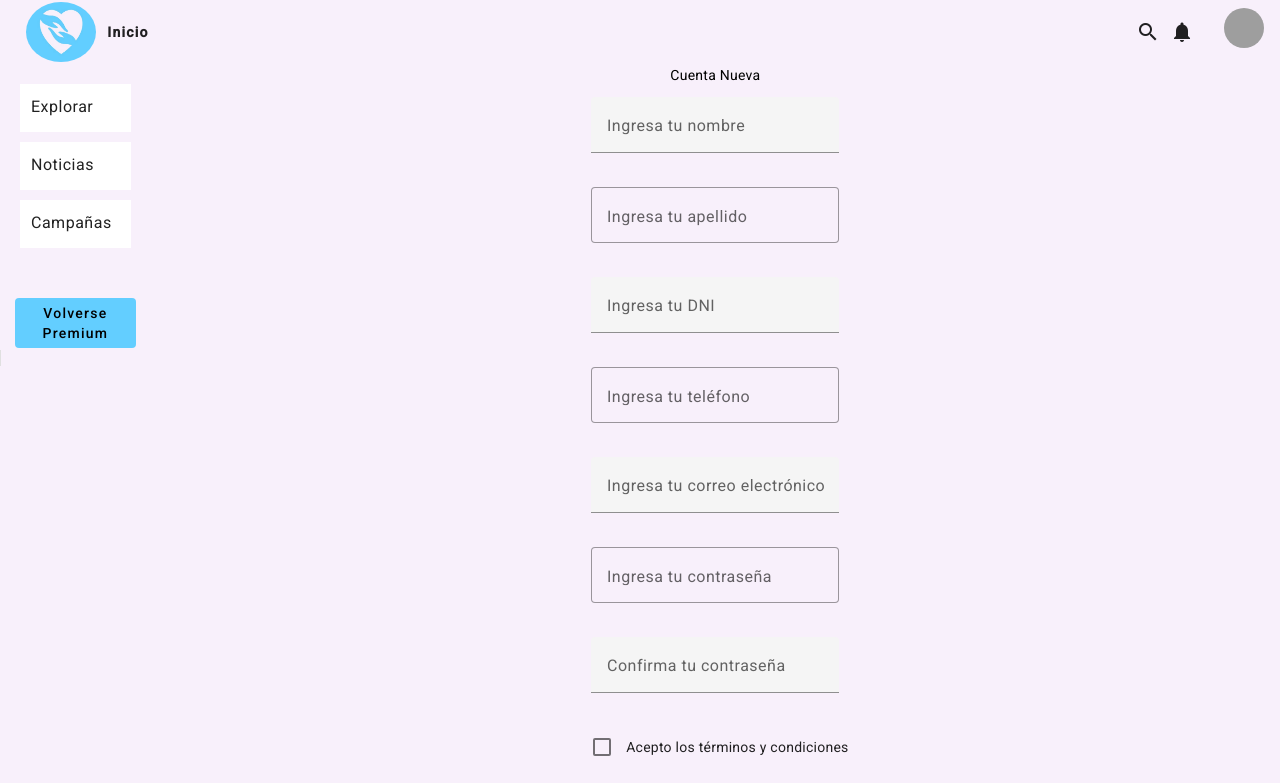
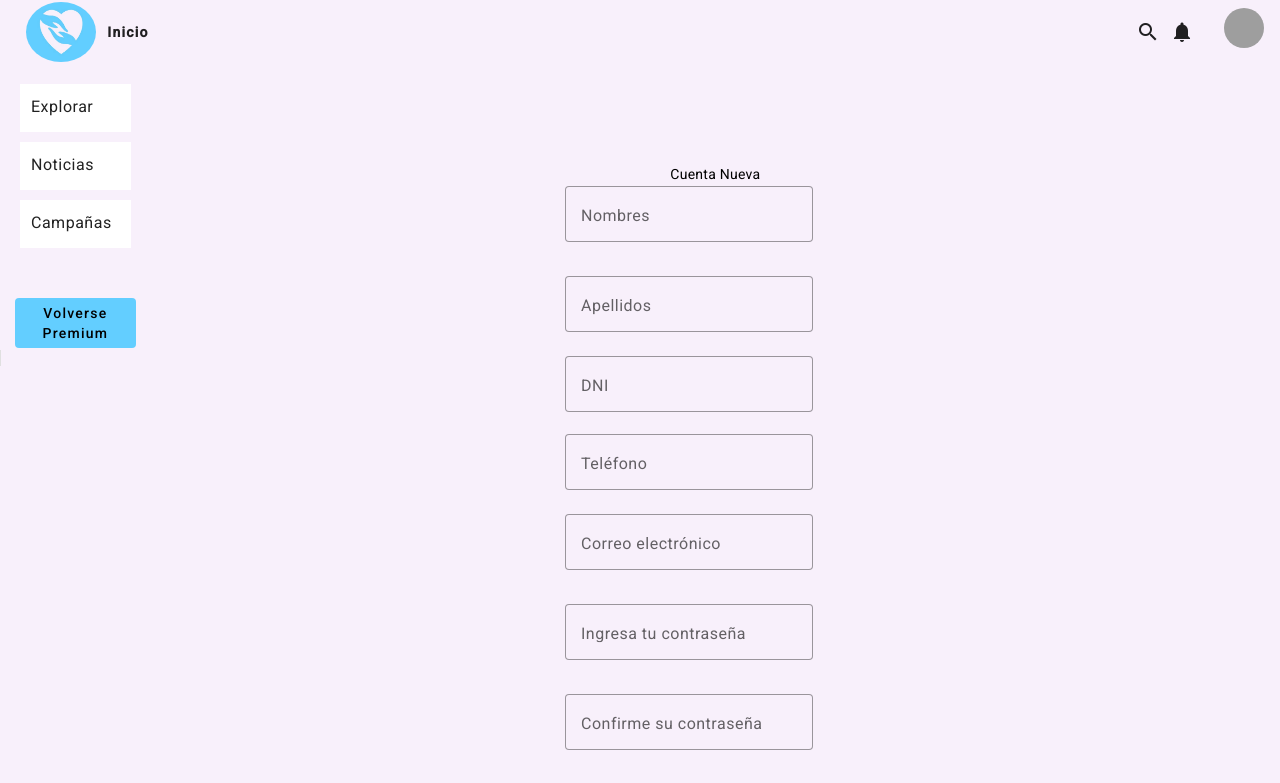
Before and after one commit to upc-pre-202301-Qunapaq-SI729-WS51/upc-pre-202301-Qunapaq-SI729-WS51-FrontEnd, an Angular app in the folder Zenquna/: page /create-account in a window 1280 px wide. Shown: the top 783 px of the page. Built offline with nearby package versions, Linux system fonts and the light colour scheme; no server answers; data requests are answered from the project's data file; grey boxes are pictures that could not be loaded.

Commit message:
scss update
Update of components styles

```diff
--- a/Zenquna/src/app/components/create-account/create-account.component.html
+++ b/Zenquna/src/app/components/create-account/create-account.component.html
@@ -1,42 +1,43 @@
 <div class="CreateAccount">
-    <p>Cuenta Nueva</p>
-
+    <p class="New account">Cuenta Nueva</p>
+    <div class="mat-form-field">
     <p>
-        <mat-form-field appearance="fill">
-          <mat-label>Ingresa tu nombre</mat-label>
-          <input matInput placeholder="">
+        <mat-form-field appearance="outline">
+          <mat-label>Nombres</mat-label>
+          <input matInput placeholder="Ingrese su nombre">
           <mat-icon matSuffix></mat-icon>
           <mat-hint></mat-hint>
         </mat-form-field>
       </p>
       <p>
         <mat-form-field appearance="outline">
-          <mat-label>Ingresa tu apellido</mat-label>
-          <input matInput placeholder="">
+          <mat-label>Apellidos</mat-label>
+          <input matInput placeholder="Ingrese su apellido">
           <mat-icon matSuffix></mat-icon>
           <mat-hint></mat-hint>
         </mat-form-field>
       </p>
-      <p>
-        <mat-form-field appearance="fill">
-          <mat-label>Ingresa tu DNI</mat-label>
-          <input matInput placeholder="">
+    </div>
+      <p class="DNI-Phone">
+        <mat-form-field appearance="outline">
+          <mat-label>DNI</mat-label>
+          <input matInput placeholder="Ingrese su DNI">
+          <mat-icon matSuffix></mat-icon>
+          <mat-hint></mat-hint>
+        </mat-form-field>
+
+        <mat-form-field appearance="outline">
+          <mat-label>Teléfono</mat-label>
+          <input matInput placeholder="Ingrese su teléfono">
           <mat-icon matSuffix></mat-icon>
           <mat-hint></mat-hint>
         </mat-form-field>
       </p>
+    <div class="mat-form-field">
       <p>
         <mat-form-field appearance="outline">
-          <mat-label>Ingresa tu teléfono</mat-label>
-          <input matInput placeholder="">
-          <mat-icon matSuffix></mat-icon>
-          <mat-hint></mat-hint>
-        </mat-form-field>
-      </p>
-      <p>
-        <mat-form-field appearance="fill">
-          <mat-label>Ingresa tu correo electrónico</mat-label>
-          <input matInput placeholder="">
+          <mat-label>Correo electrónico</mat-label>
+          <input matInput placeholder="Ingrese su correo electrónico">
           <mat-icon matSuffix></mat-icon>
           <mat-hint></mat-hint>
         </mat-form-field>
@@ -50,15 +51,15 @@
         </mat-form-field>
       </p>
       <p>
-        <mat-form-field appearance="fill">
-          <mat-label>Confirma tu contraseña</mat-label>
-          <input matInput placeholder="">
+        <mat-form-field appearance="outline">
+          <mat-label>Confirme su contraseña</mat-label>
+          <input matInput placeholder="Ingrese su contraseña nuevamente">
           <mat-icon matSuffix></mat-icon>
           <mat-hint></mat-hint>
         </mat-form-field>
       </p>
-
-      <mat-checkbox class="example-margin">Acepto los términos y condiciones</mat-checkbox>
+    </div>
+      <mat-checkbox class="mat-checkbox">Acepto los términos y condiciones</mat-checkbox>
 
       <button mat-raised-button class="create-account-button" routerLink="sign-in">Crear cuenta</button>
 
--- a/Zenquna/src/app/components/create-account/create-account.component.scss
+++ b/Zenquna/src/app/components/create-account/create-account.component.scss
@@ -1,19 +1,54 @@
-.create-account-button {
-    background-color: #0099AD;
-    color: #ffffff;
-    margin-bottom: 20px;
-}
+
 
 .CreateAccount{
     display:flex;
     justify-content: center;
     align-items: center;
     flex-direction: column;
-    margin-top: 1px;
+    margin-top: 100px;
+
+}
+.New-account{
+    width: 300px;
 }
 
-.example-margin{
-color:#0099AD;
+.mat-form-field{
+    margin-top: -10px;
+    margin-bottom: -10px;
+    width: 300px;
+}
+
+.DNI-Phone{
+    width: 300px;
+}
+
+
+
+
+.mat-checkbox{
+color:#63CEFF;
 margin-bottom: 20px;
 
 }
+.mat-checkbox-checked .mat-checkbox-background,
+.mat-checkbox-indeterminate .mat-checkbox-background {
+  background-color: #63CEFF;
+}
+
+.mat-checkbox-checked .mat-checkbox-ripple,
+.mat-checkbox-indeterminate .mat-checkbox-ripple {
+  background-color: #63CEFF;
+}
+
+.mat-checkbox-checked .mat-checkbox-checkmark-path {
+    background-color: #63CEFF;
+}
+
+.create-account-button {
+    background-color: #63CEFF;
+    color: #ffffff;
+    margin-bottom: 20px;
+
+
+
+}
--- a/Zenquna/src/app/components/sign-in/sign-in.component.html
+++ b/Zenquna/src/app/components/sign-in/sign-in.component.html
@@ -1,17 +1,17 @@
 <div class="SignIn">
-    <p>Inicia sesión</p>
+    <h1 class ="tittle">Inicia sesión</h1>
     <p>
-        <mat-form-field appearance="fill">
-          <mat-label>Ingrese su correo electrónico</mat-label>
-          <input matInput placeholder="example@hotmail.com">
+        <mat-form-field appearance="outline" class="mat-form-field">
+          <mat-label>Correo electrónico</mat-label>
+          <input matInput placeholder="Ingresa tu correo electrónico">
           <mat-icon matSuffix></mat-icon>
           <mat-hint></mat-hint>
         </mat-form-field>
       </p>
       <p>
-        <mat-form-field appearance="outline" class="password">
-          <mat-label>Ingrese su contraseña</mat-label>
-          <input matInput placeholder="********">
+        <mat-form-field appearance="outline" class="mat-form-field">
+          <mat-label>Contraseña</mat-label>
+          <input matInput placeholder="Ingresa tu contraseña">
           <mat-icon matSuffix></mat-icon>
           <mat-hint></mat-hint>
         </mat-form-field>
@@ -22,6 +22,6 @@
     <button mat-raised-button class="sign-in-button" routerLink="home">Iniciar sesión</button>
     <button mat-raised-button class="google-button">Iniciar sesión con Google</button>
     <button mat-raised-button color="primary" class="facebook-button">Iniciar sesión con Facebook</button>
-    <p>¿Todavía no tienes cuenta? <a routerLink="/create-account">Crear una cuenta</a>
-    </p>
+    <p class="no account">¿Todavía no tienes cuenta? </p>
+    <a routerLink="/create-account" class="create-account">Crear una cuenta</a>
     </div>
--- a/Zenquna/src/app/components/sign-in/sign-in.component.scss
+++ b/Zenquna/src/app/components/sign-in/sign-in.component.scss
@@ -6,9 +6,10 @@
 }
 
 
-.password{
-    margin-top: -20px;
+.mat-form-field{
+    margin-top: 20px;
     margin-bottom: -30px;
+    width: 300px;
 }
 
 .password-lost{
@@ -16,7 +17,7 @@
     margin-bottom: 20px;
 }
 .sign-in-button {
-    background-color: #0099AD;
+    background-color: #63CEFF;
     color: #ffffff;
     margin-bottom: 10px;
 
@@ -26,5 +27,5 @@
    margin-bottom: 10px;
 }
 .facebook-button{
-    margin-bottom: 10px;
+    margin-bottom: 50px;
 }
```
